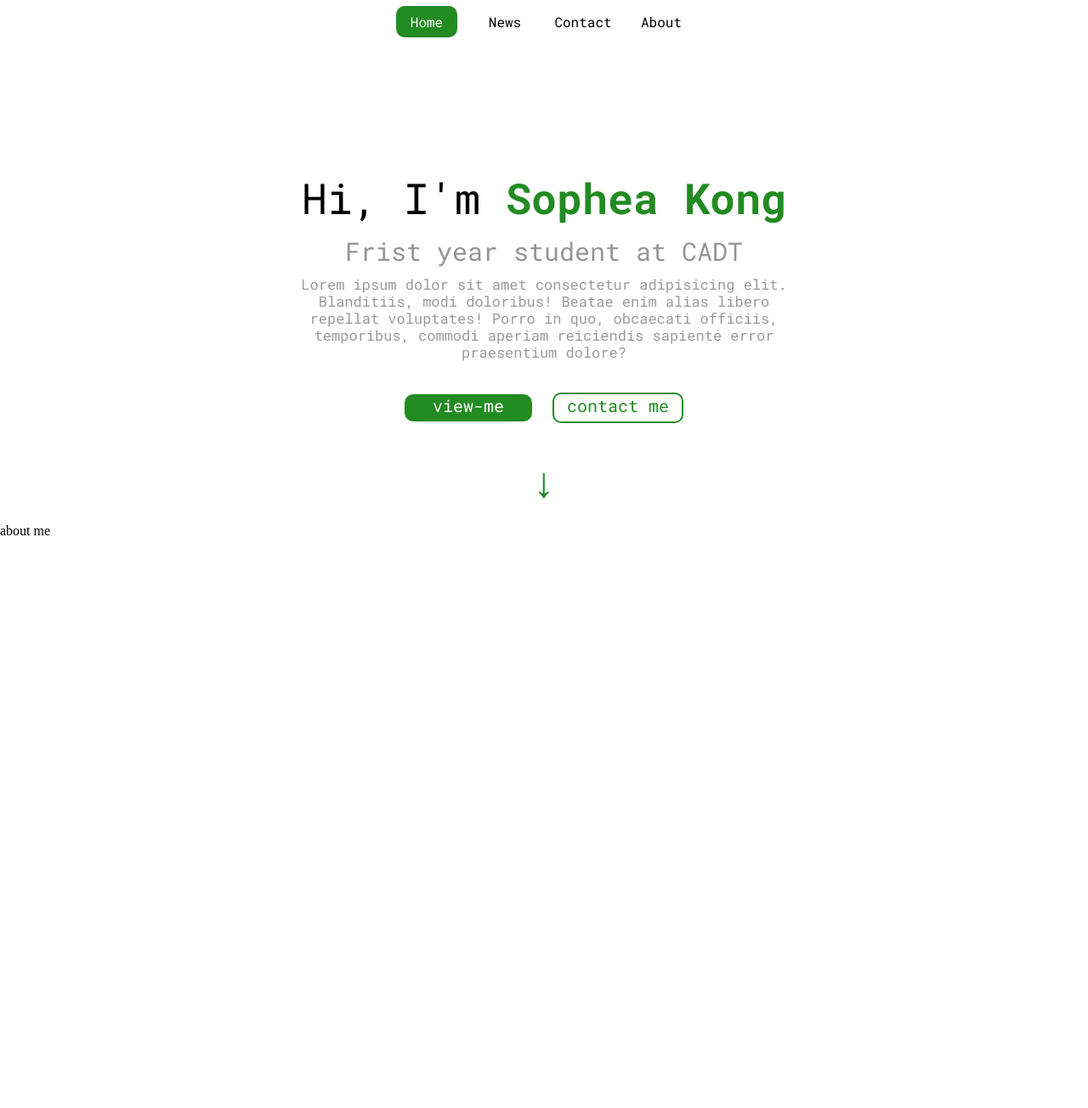
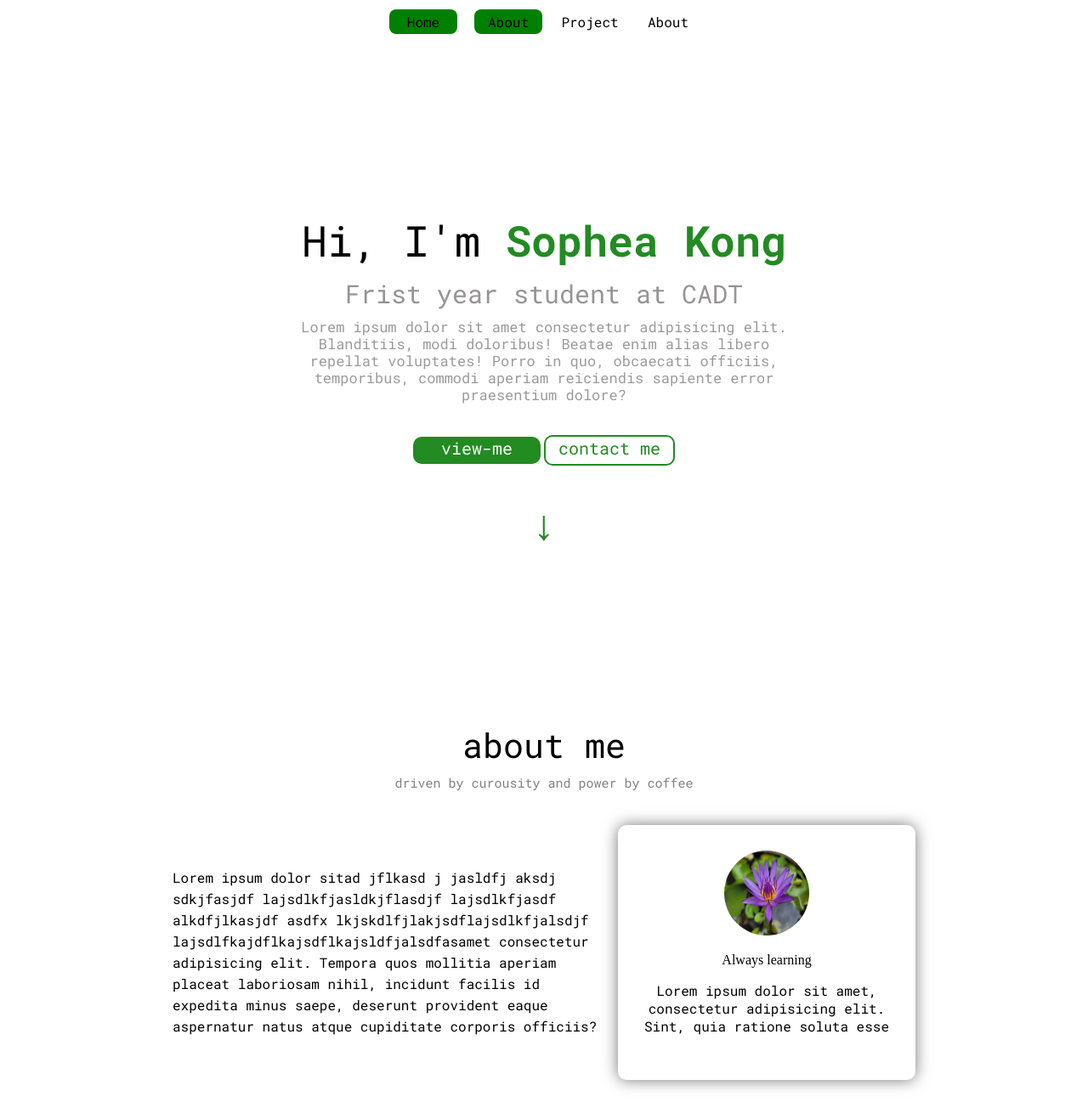
Before and after one commit to sophea-kong/Creative_hub, a FastAPI app: page /todos/home in a window 1280 px wide. Shown: the whole page at 85% size. Before the commit the page ends 630 px from the top, so only its background shows below. Run offline with FastAPI, Linux system fonts and the light colour scheme.

Commit message:
nav bar improvement + about me content

```diff
--- a/static/css/home.css
+++ b/static/css/home.css
@@ -56,9 +56,18 @@ li a:hover:not(.active) {
   background-color: rgb(216, 238, 216);
 }
 
-.active {
-  background-color: rgb(34, 139, 34);
-  color: white;
+#aboutButton,
+#homeButton {
+  color: black;
+  padding: 10px 20px;
+  border: none;
+  border-radius: 8px;
+  transition: background-color 0.3s ease;
+}
+
+#aboutButton.green,
+#homeButton.green {
+  background-color: green;
 }
 
 .text-contain {
@@ -72,6 +81,7 @@ li a:hover:not(.active) {
      /*  */
     height: 400px;
     text-align: center;
+    padding-top: 50px;
 }
 
 .hello {
@@ -130,7 +140,7 @@ li a:hover:not(.active) {
     display: inline-block;
     align-items: center;
     justify-content: center;
-    margin-left: 20px;
+    /* margin-left: 20px; */
     transition: ease 0.3s;
 }
 .contact:hover{
@@ -138,5 +148,58 @@ li a:hover:not(.active) {
     color: white;
 }
 .about-me{
+    display: block;
+    justify-content: center;
+    align-items: center;
+    text-align: center;
+}
+
+.about {
+    font-family: 'Roboto mono';
+    display: inline-block;
+    font-size: 40px;
+    margin-top: 400px;
+    margin-bottom: -100px;
+    margin-left: auto;
+    margin-right: auto;
+}
+.about1 {
+    font-family: "Roboto mono";
+    font-size: 15px;
+    color : grey;
+    margin-bottom: 40px;
+}
+.about-me-body{
+    text-align :center;
+    justify-content: top;
+}
+.abt-me-para {
+    display : inline-block;
+    height: 300px;
+    width: 500px;
+    border-radius: 10px;
+    margin-right: 20px;
+}
+.abt-me-content{
+    width:100%;
+    height: 200px;
+    font-family: 'Roboto mono';
+    text-align: left;
+    background-color: white;
+    line-height: 25px;
+}
+.abt-me-card {
+    display: inline-block;
+    background-color: white;
+    filter: drop-shadow(0 0 0.55rem rgb(118, 118, 118));
+    width: 350px;
+    height: 300px;
+    border-radius: 10px;
 
 }
+.abt-me-pic{
+    width: 100px;
+    height: 100px;
+    border-radius: 50px;
+    margin-top: 30px;
+}
--- a/static/js/style.js
+++ b/static/js/style.js
@@ -1,3 +1,28 @@
-function scrollDown(){
+function scrollDownAbout(){
     document.getElementById('about-me-id').scrollIntoView({ behavior: 'smooth', block: 'start'});
 }
+function scrollDownHome(){
+    document.getElementById('home-id').scrollIntoView({ behavior: 'smooth', block: 'start'});
+}
+// function scrollDownProject(){
+//     document.getElementById('home-id').scrollIntoView({ behavior: 'smooth', block: 'start'});
+// }
+// function scrollDownContact(){
+//     document.getElementById('home-id').scrollIntoView({ behavior: 'smooth', block: 'start'});
+// }
+
+function activateButton(buttonid,targetid){
+    window.addEventListener('scroll', function () {
+        const button = document.getElementById(buttonid);
+        const target = document.getElementById(targetid);
+        const targetPosition = target.getBoundingClientRect().top;
+
+        if (targetPosition < window.innerHeight && targetPosition > 0) {
+            button.classList.add('green');
+        } else {
+            button.classList.remove('green');
+        }
+    })
+}
+activateButton("aboutButton",'about-me-id')
+activateButton('homeButton','hello-id')
--- a/templates/home.html
+++ b/templates/home.html
@@ -6,20 +6,19 @@
         <link href="https://fonts.googleapis.com/css2?family=Roboto+Mono:ital,wght@0,100..700;1,100..700&display=swap" rel="stylesheet">
         <LINK rel="stylesheet" href="../static/css/home.css">
     </head>
-    <body>
+    <body id="body-id">
     <div>
         <div class="top-bar">
             <ul>
-                <li><a class="active" onclick="scrollDown()">Home</a></li>
-                <li><a href="#news">News</a></li>
-                <li><a href="#contact">Contact</a></li>
-                <li><a href="#about">About</a></li>
+                <li><a id="homeButton" onclick="scrollDownHome()">Home</a></li>
+                <li><a id="aboutButton" onclick="scrollDownAbout()">About</a></li>
+                <li><a id="projectButton" onclick="scrollDownProject()">Project</a></li>
+                <li><a id="contactButton" onclick="scrollDownContact()">About</a></li>
             </ul>
-
         </div>
-        <div class="intro">
+        <div class="intro" id="home-id">
             <div class = "text-contain">
-                <p class="hello">Hi, I'm <strong style="color: rgb(34, 139, 34);">Sophea Kong</strong></p>
+                <p class="hello" id="hello-id">Hi, I'm <strong style="color: rgb(34, 139, 34);">Sophea Kong</strong></p>
                 <p class="hello2">Frist year student at CADT</p>
                 <p class="hello3">Lorem ipsum dolor sit amet consectetur adipisicing elit. Blanditiis, modi doloribus! Beatae enim alias libero repellat voluptates! Porro in quo, obcaecati officiis, temporibus, commodi aperiam reiciendis sapiente error praesentium dolore?</p>
             </div>
@@ -30,9 +29,19 @@
             <button style="width: 50px; height: 50px; font-size: 50px; border: none; background-color: white; color: rgb(34, 139, 34); margin-top: 40px;" onclick="scrollDown()">&#8595;</button>
             <script src="../static/js/style.js"></script>
         </div>
-        <div class="about-me" id="about-me-id">
-            <p>about me</p>
+        <div class="about-me" id="about-me-id1">
+            <p class="about">about me</p>
+            <p class="about1" id = "about-me-id">driven by curousity and power by coffee</p>
         </div>
-    </div>
+            <div class="about-me-body">
+                <div class="abt-me-para">
+                    <p class = 'abt-me-content'>Lorem ipsum dolor sitad jflkasd j jasldfj aksdj sdkjfasjdf lajsdlkfjasldkjflasdjf lajsdlkfjasdf alkdfjlkasjdf asdfx lkjskdlfjlakjsdflajsdlkfjalsdjf lajsdlfkajdflkajsdflkajsldfjalsdfasamet consectetur adipisicing elit. Tempora quos mollitia aperiam placeat laboriosam nihil, incidunt facilis id expedita minus saepe, deserunt provident eaque aspernatur natus atque cupiditate corporis officiis?</p>
+            </div>
+            <div class="abt-me-card">
+                <img class = "abt-me-pic" src="../asset/Untitled design (1).png">
+                <p>Always learning</p>
+                <p style="width: 300px; text-align: center; margin: 0 auto; font-family: 'Roboto mono';">Lorem ipsum dolor sit amet, consectetur adipisicing elit. Sint, quia ratione soluta esse</p>
+            </div>
+        </div>
     </body>
 </html>
```
